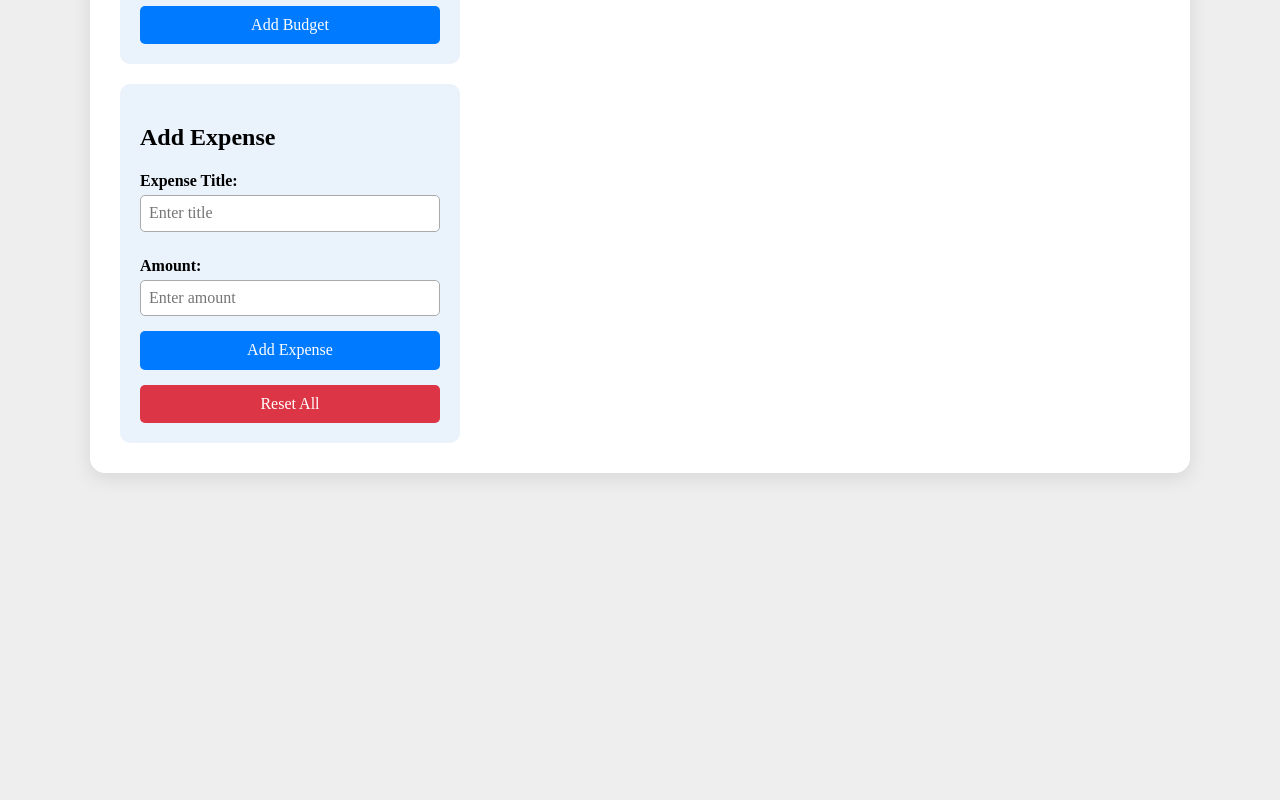
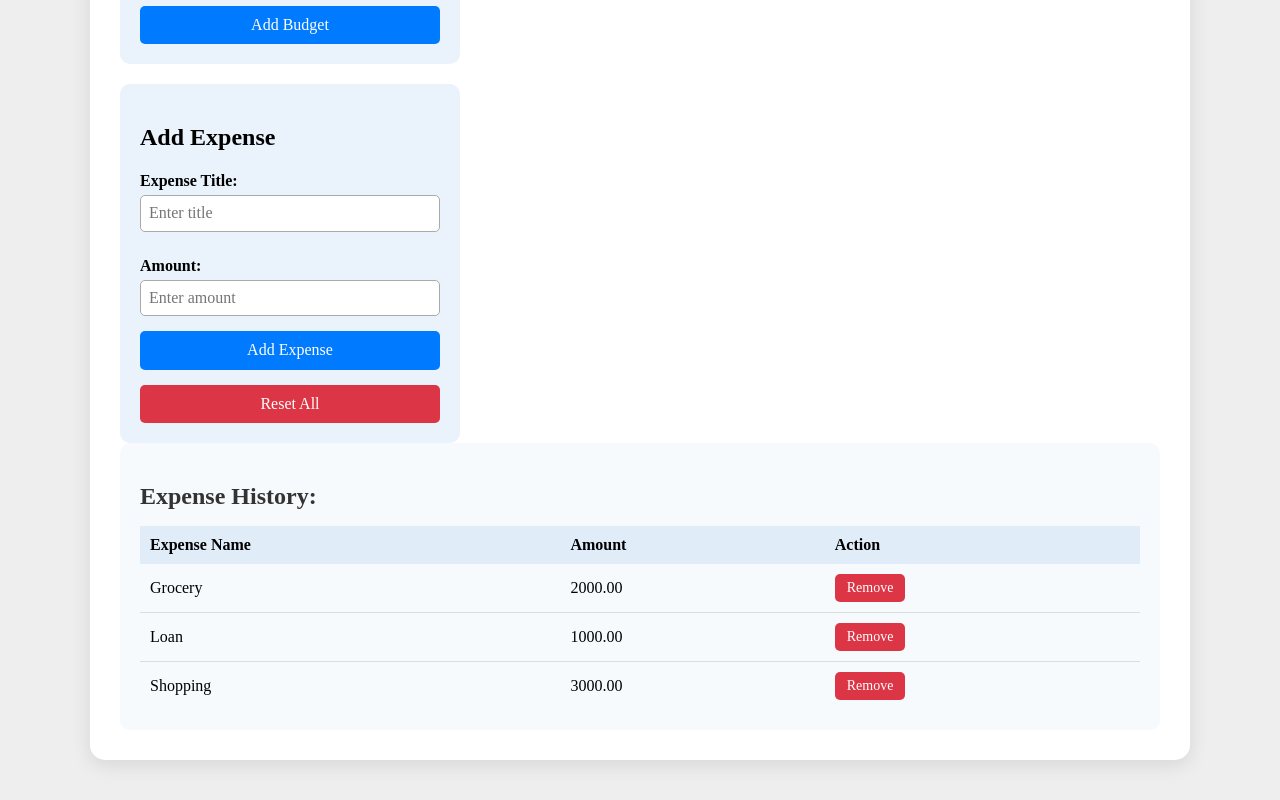
Before and after one commit to VITALIKXXX/expens-track-aplication, a React (Create React App) app: page / in a window 1280 px wide. Shown: the part 293-1093 px from the top of the page. Before the commit the page ends 806 px from the top, so only its background shows below. Built offline with nearby package versions, Linux system fonts and the light colour scheme.

Commit message:
Add ExpenseHistory component

```diff
--- a/src/App.js
+++ b/src/App.js
@@ -4,6 +4,7 @@ import { Section, LeftColumn, RightColumn } from "./components/Section";
 import Budget from "./features/tracker/Budget";
 import Expense from "./features/tracker/Expense";
 import Summary from "./features/tracker/Summary";
+import ExpenseHistory from "./features/tracker/History";
 
 
 function App() {
@@ -19,6 +20,7 @@ function App() {
           <Summary />
         </RightColumn>
       </Section>
+      <ExpenseHistory />
     </Container>
   );
 }
--- /dev/null
+++ b/src/features/tracker/History/index.js
@@ -0,0 +1,37 @@
+import { Wrapper, Title, Table, Thead, Tbody, Tr, Th, Td, RemoveButton, } from "./styled";
+
+const ExpenseHistory = () => {
+    return (
+        <Wrapper>
+            <Title>Expense History:</Title>
+            <Table>
+                <Thead>
+                    <Tr>
+                        <Th>Expense Name</Th>
+                        <Th>Amount</Th>
+                        <Th>Action</Th>
+                    </Tr>
+                </Thead>
+                <Tbody>
+                    <Tr>
+                        <Td>Grocery</Td>
+                        <Td>2000.00</Td>
+                        <Td><RemoveButton>Remove</RemoveButton></Td>
+                    </Tr>
+                    <Tr>
+                        <Td>Loan</Td>
+                        <Td>1000.00</Td>
+                        <Td><RemoveButton>Remove</RemoveButton></Td>
+                    </Tr>
+                    <Tr>
+                        <Td>Shopping</Td>
+                        <Td>3000.00</Td>
+                        <Td><RemoveButton>Remove</RemoveButton></Td>
+                    </Tr>
+                </Tbody>
+            </Table>
+        </Wrapper>
+    );
+};
+
+export default ExpenseHistory;
```
